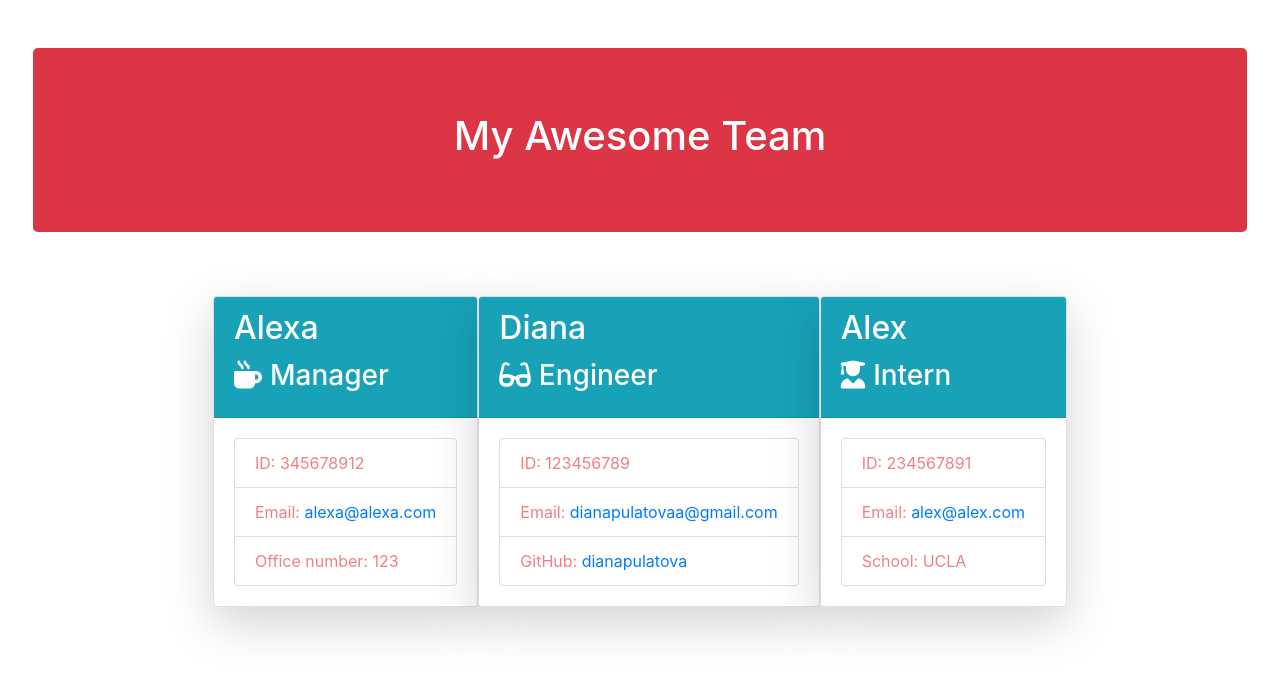
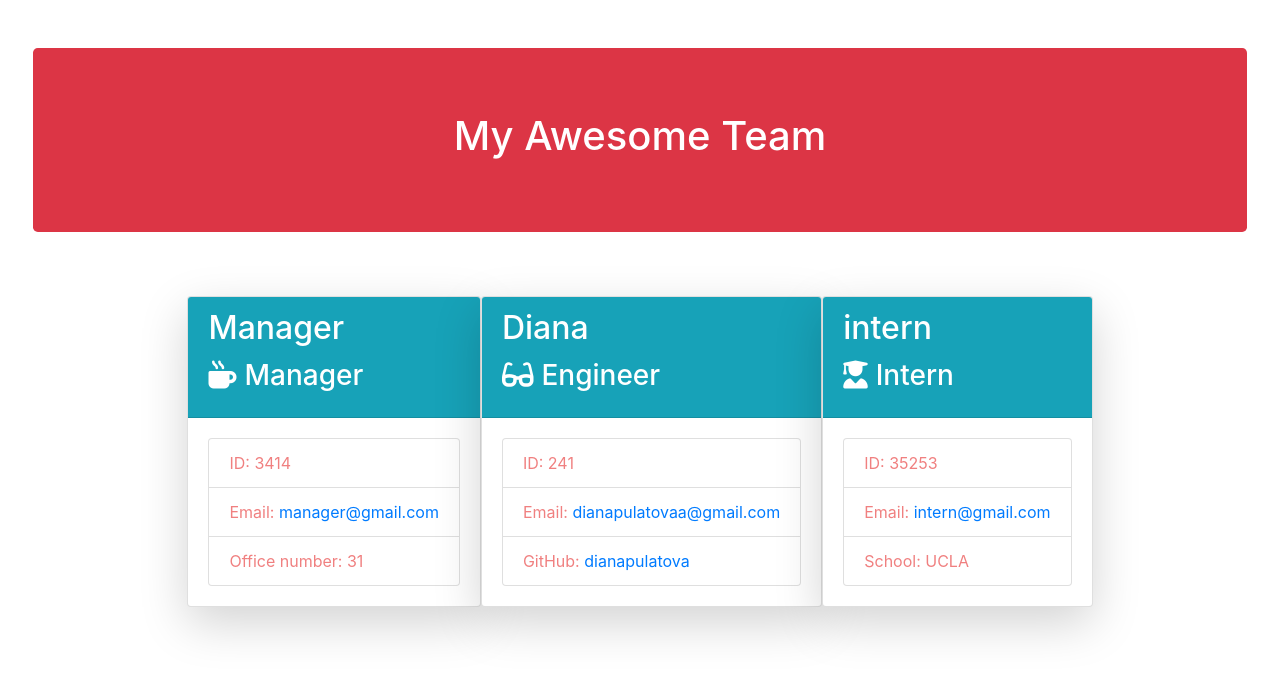
Before and after one commit to dianapulatova/team-profile-generator, a website: page Develop/output/team.html in a window 1280 px wide. Drawn offline with nearby package versions, Linux system fonts and the light colour scheme.

Commit message:
demo gif

```diff
--- a/Develop/output/team.html
+++ b/Develop/output/team.html
@@ -25,14 +25,14 @@
             <div class="team-area col-12 d-flex justify-content-center">
                 <div class="card employee-card shadow-lg">
     <div class="card-header bg-info text-white">
-        <h2 class="card-title">Alexa</h2>
+        <h2 class="card-title">Manager</h2>
         <h3 class="card-title"><i class="fas fa-mug-hot mr-2"></i>Manager</h3>
     </div>
     <div class="card-body">
         <ul class="list-group">
-            <li class="list-group-item">ID: 345678912</li>
-            <li class="list-group-item">Email: <a href="mailto:alexa@alexa.com">alexa@alexa.com</a></li>
-            <li class="list-group-item">Office number: 123</li>
+            <li class="list-group-item">ID: 3414</li>
+            <li class="list-group-item">Email: <a href="mailto:manager@gmail.com">manager@gmail.com</a></li>
+            <li class="list-group-item">Office number: 31</li>
         </ul>
     </div>
 </div>
@@ -43,7 +43,7 @@
     </div>
     <div class="card-body">
         <ul class="list-group">
-            <li class="list-group-item">ID: 123456789</li>
+            <li class="list-group-item">ID: 241</li>
             <li class="list-group-item">Email: <a href="mailto:dianapulatovaa@gmail.com">dianapulatovaa@gmail.com</a></li>
             <li class="list-group-item">GitHub: <a href="https://github.com/dianapulatova" target="_blank" rel="noopener noreferrer">dianapulatova</a></li>
         </ul>
@@ -51,13 +51,13 @@
 </div>
 <div class="card employee-card shadow-lg">
     <div class="card-header  bg-info text-white">
-        <h2 class="card-title">Alex</h2>
+        <h2 class="card-title">intern</h2>
         <h3 class="card-title"><i class="fas fa-user-graduate mr-2"></i>Intern</h3>
     </div>
     <div class="card-body">
         <ul class="list-group">
-            <li class="list-group-item">ID: 234567891</li>
-            <li class="list-group-item">Email: <a href="mailto:alex@alex.com">alex@alex.com</a></li>
+            <li class="list-group-item">ID: 35253</li>
+            <li class="list-group-item">Email: <a href="mailto:intern@gmail.com">intern@gmail.com</a></li>
             <li class="list-group-item">School: UCLA</li>
         </ul>
     </div>
```
Also changed, not shown: README.md.
